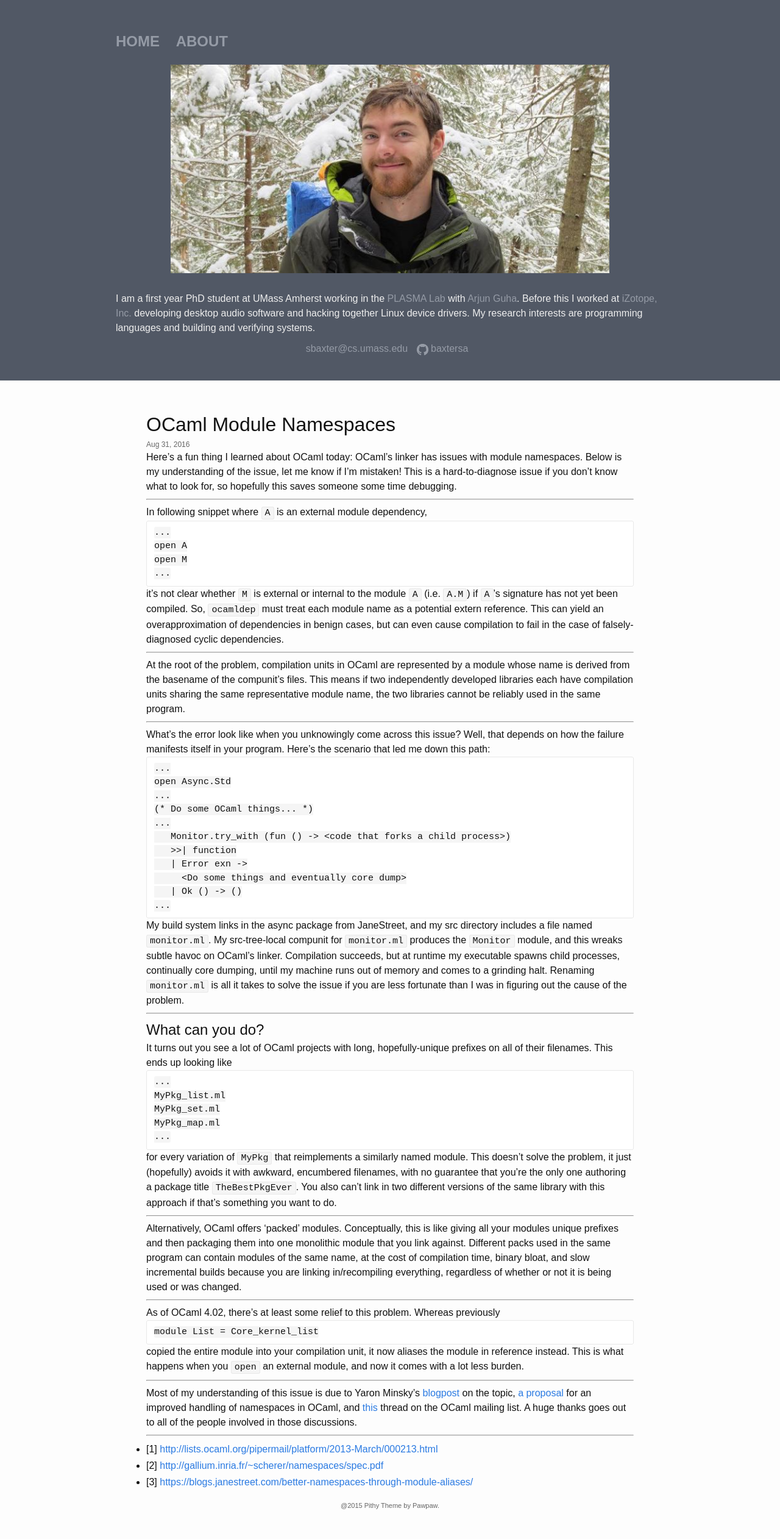
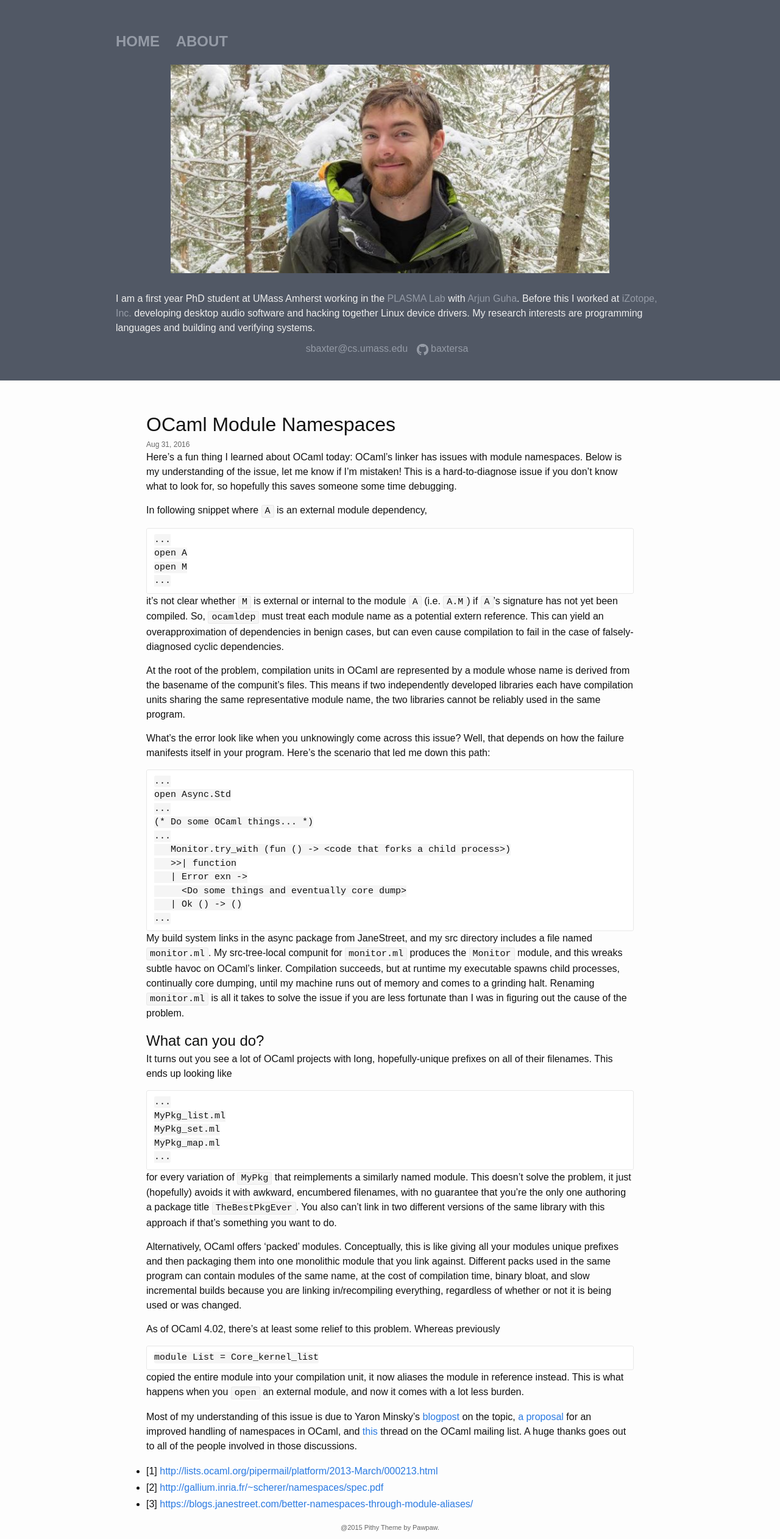
Before and after one commit to baxtersa/baxtersa.github.io, a Jekyll site: the page built from _posts/2016-08-31-ocaml-module-namespaces.md, in a window 1280 px wide. Shown: the whole page at 61% size. Built offline with Jekyll 4.4.1, drawn with Linux system fonts in a browser that asks for light colours; before the commit the page ends 2488 px from its top, so only the background shows below that.

Commit message:
Fixed spacing between <p /> elements in post pages

```diff
--- a/_sass/_base.scss
+++ b/_sass/_base.scss
@@ -8,13 +8,6 @@
     padding: 0;
 }
 
-
-/**
- * hr elements
- */
-hr {
-    margin: 5
-}
 
 
 /**
--- a/_sass/_layout.scss
+++ b/_sass/_layout.scss
@@ -160,6 +160,10 @@
 	color: #000;
 }
 
+.post-content p {
+    margin-bottom: 15px;
+}
+
 #line {
 	opacity: 0.1;
 	color: #000;
```
Also changed, not shown: _posts/2016-08-31-ocaml-module-namespaces.md (+0 -16 lines).
